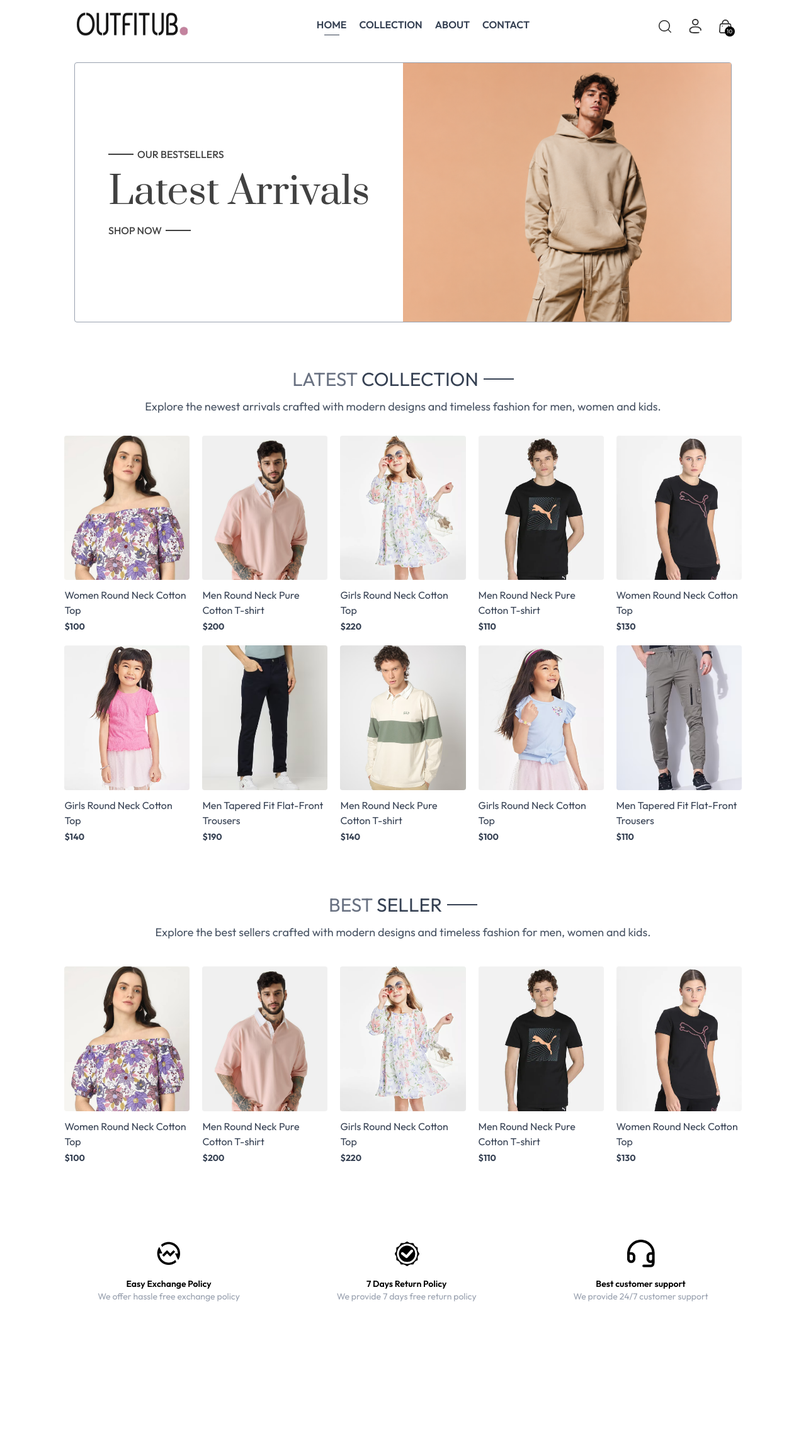
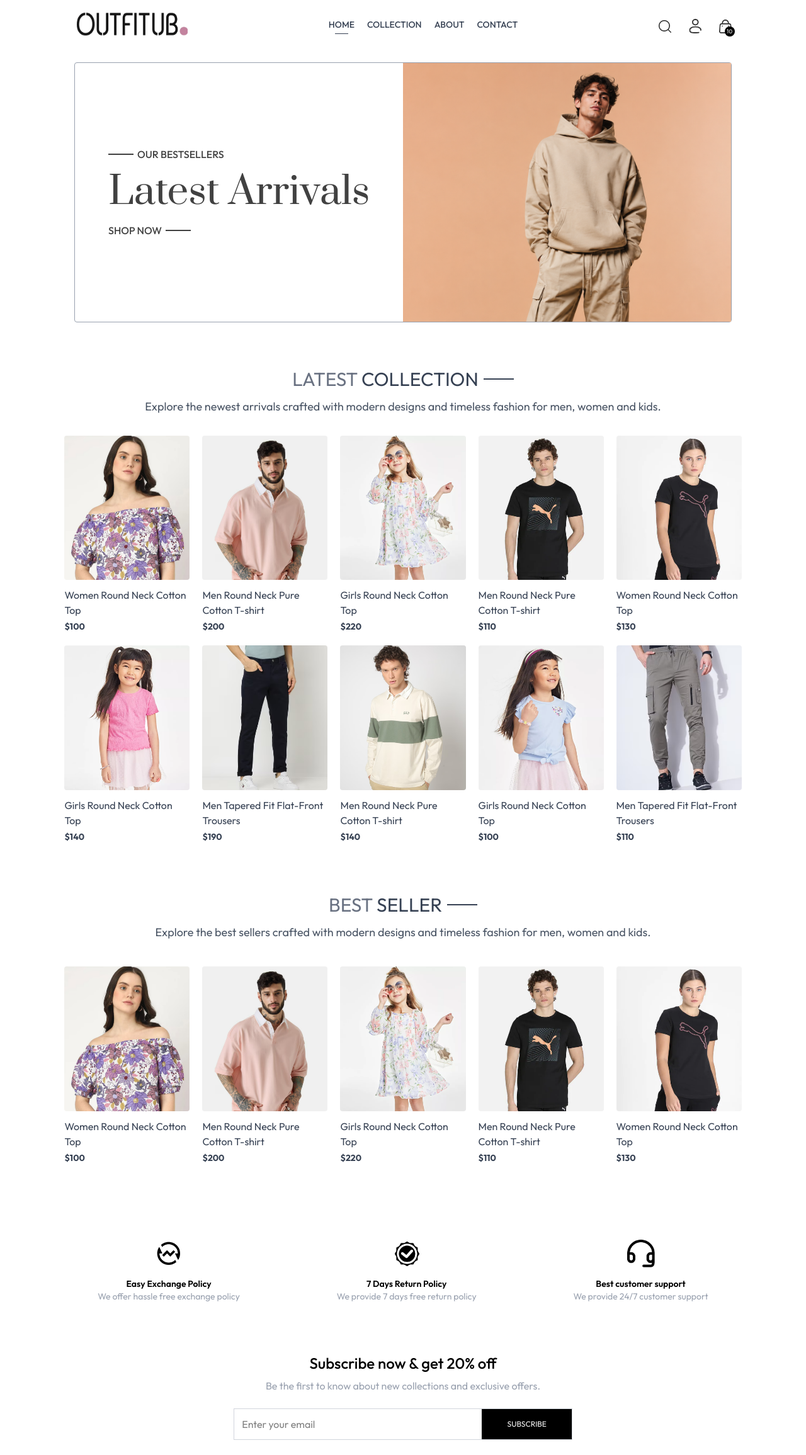
Before and after one commit to m-ali422-a/Ecommerce, a React (Vite) app: page / in a window 1280 px wide. Shown: the whole page at 63% size. Before the commit the page ends 2149 px from the top, so only its background shows below. Built offline with nearby package versions, Linux system fonts and the light colour scheme.

Commit message:
create a newsletter section

```diff
--- a/src/components/Navbar.jsx
+++ b/src/components/Navbar.jsx
@@ -10,7 +10,7 @@
       <Link to='/'><img src={assets.logo} className="w-30 sm:w-45" alt="" /></Link>
 
       {/* Menu Buttons  */}
-      <ul className="sm:flex text-gray-700 text-m font-semibold gap-5 hidden">
+      <ul className="sm:flex text-gray-700 text-sm font-medium gap-5 hidden">
         <NavLink to="/" className="flex flex-col items-center gap-1 uppercase">
           <p>Home</p>
           <hr className="w-2/4 bg-gray-700 h-[1.5px] hidden" />
--- /dev/null
+++ b/src/components/NewsLetter.jsx
@@ -0,0 +1,21 @@
+const NewsLetter = () => {
+
+  const submitHandler = (e)=>{
+    e.preventDefault();
+  }
+
+  return (
+    <div className="text-center">
+      <p className="text-2xl font-medium">Subscribe now & get 20% off</p>
+      <p className="text-gray-400 mt-2">
+        Be the first to know about new collections and exclusive offers.
+      </p>
+      <form onSubmit={submitHandler} className="w-1/2 flex items-center border-gray-300 border pl-3 my-6 mx-auto">
+        <input className="w-full sm:flex-1 outline-none" type="email" placeholder="Enter your email" required/>
+        <button className="bg-black text-white text-xs px-10 py-4 cursor-pointer uppercase" type="submit">Subscribe</button>
+      </form>
+    </div>
+  );
+};
+
+export default NewsLetter;
--- a/src/components/OurPolicy.jsx
+++ b/src/components/OurPolicy.jsx
@@ -1,5 +1,5 @@
 import { assets } from "../assets/assets"
-import PolicyCard from "./sharedComponents/PolicyCard"
+import PolicyCard from "../sharedComponents/PolicyCard"
 
 
 const OurPolicy = () => {
--- a/src/pages/Home.jsx
+++ b/src/pages/Home.jsx
@@ -1,6 +1,7 @@
 import BestSeller from "../components/BestSeller"
 import Hero from "../components/Hero"
 import LatestCollection from "../components/LatestCollection"
+import NewsLetter from "../components/NewsLetter"
 import OurPolicy from "../components/OurPolicy"
 
 const Home = () => {
@@ -10,6 +11,7 @@
       <LatestCollection/>
       <BestSeller/>
       <OurPolicy/>
+      <NewsLetter/>
     </div>
   )
 }
```
Also changed, not shown: src/sharedComponents/PolicyCard.jsx (renamed from src/components/sharedComponents/PolicyCard.jsx).
